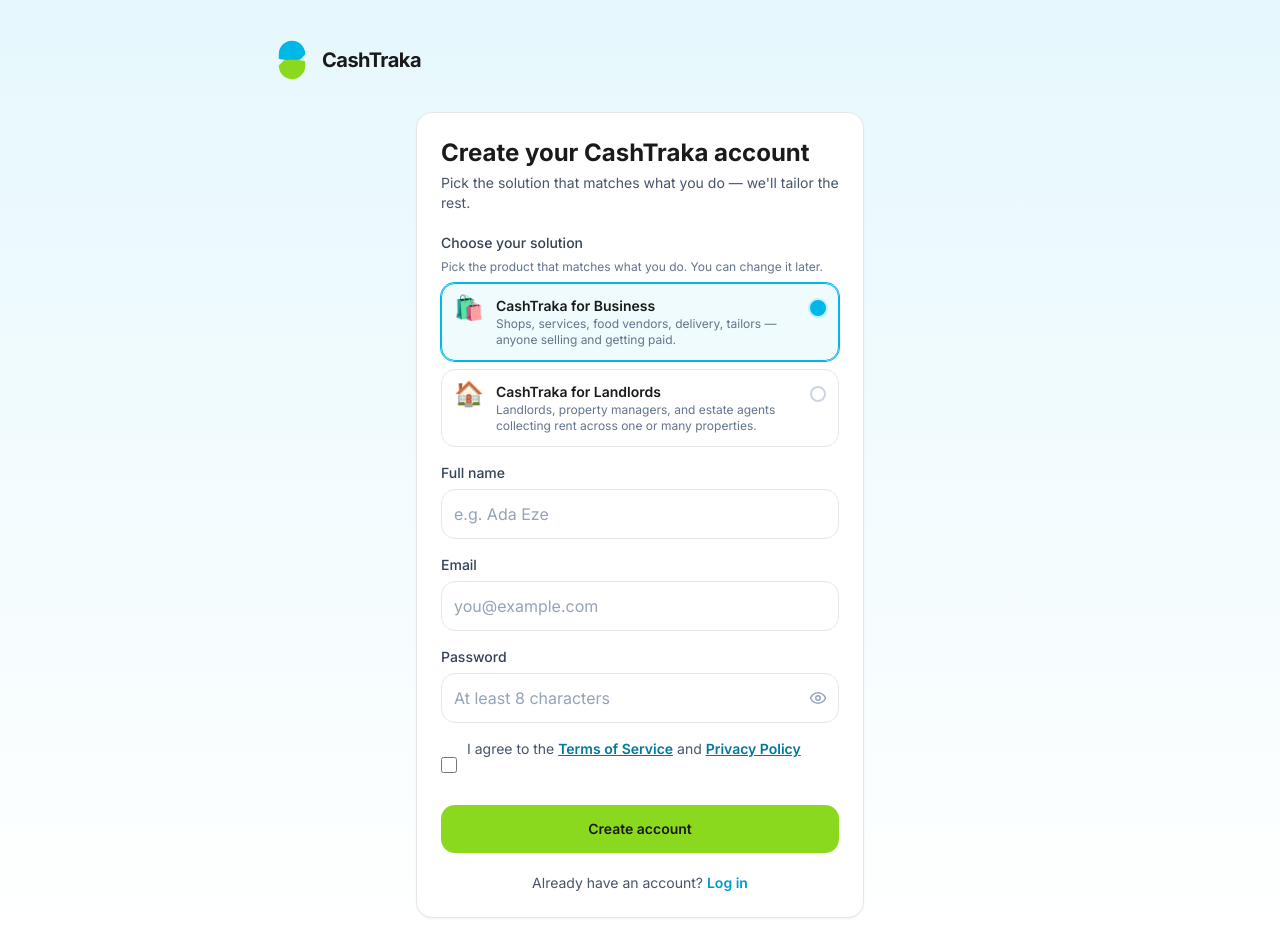
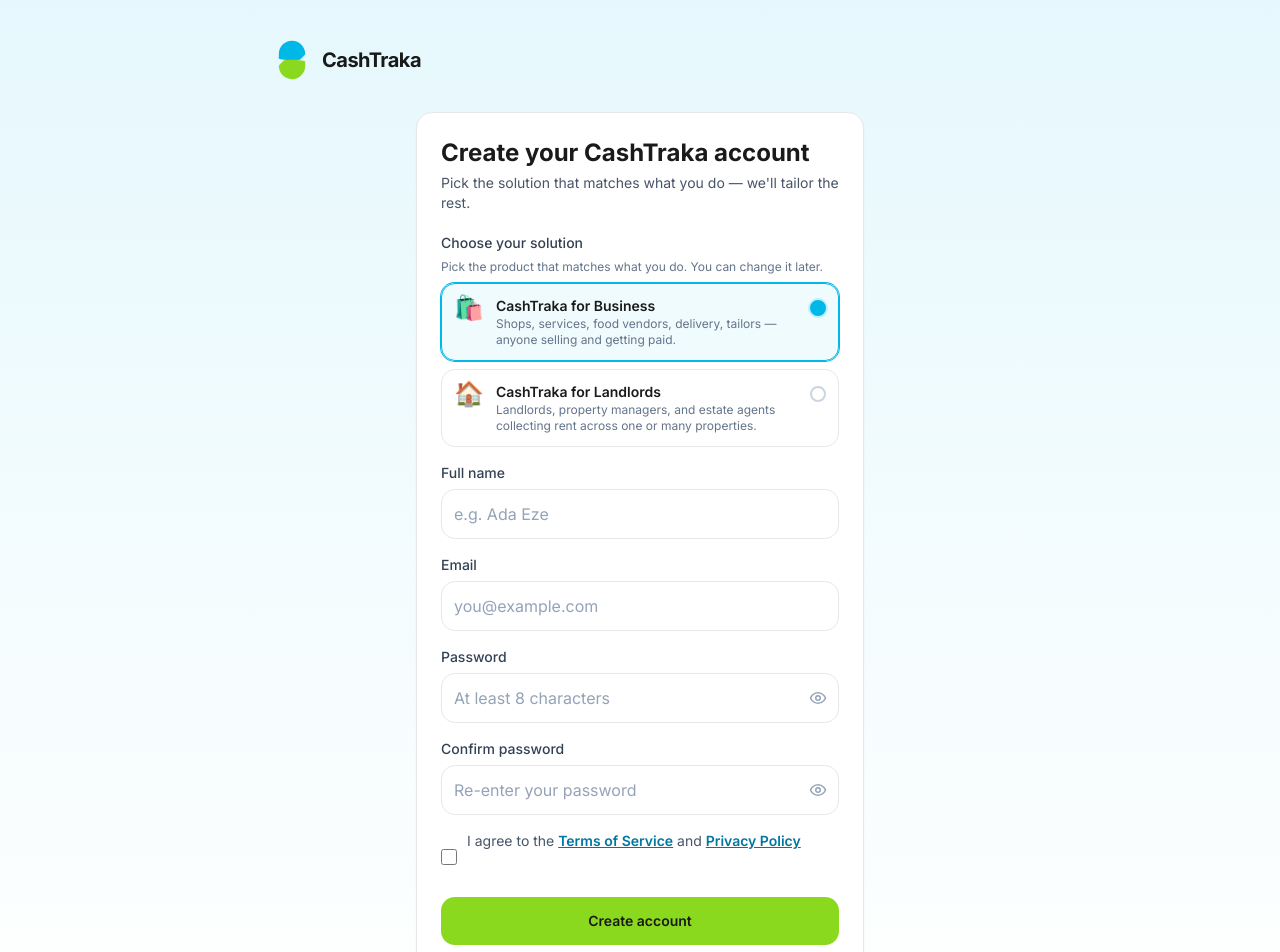
Before and after one commit to ordinarychief84/CashTraka, a Next.js app: page /signup in a window 1280 px wide. Shown: the top 952 px of the page. Built offline with nearby package versions, Linux system fonts and the light colour scheme.

Commit message:
feat: business address in settings + PayLink fix + blog post seed

```diff
--- a/src/app/api/auth/signup/route.ts
+++ b/src/app/api/auth/signup/route.ts
@@ -79,13 +79,9 @@ export async function POST(req: Request) {
     });
 
     // Send verification OTP email (fire-and-forget)
+    // Welcome email is sent later, after onboarding is completed
     emailService
       .sendVerificationOtp({ to: user.email, name: user.name, code: otp })
-      .catch(() => null);
-
-    // Also fire welcome email (separate from OTP)
-    emailService
-      .sendWelcome({ to: user.email, name: user.name, businessType: user.businessType })
       .catch(() => null);
 
     return ok({
--- a/src/app/api/auth/verify-otp/route.ts
+++ b/src/app/api/auth/verify-otp/route.ts
@@ -43,7 +43,7 @@ export async function POST(req: Request) {
         userId: user.id,
         usedAt: null,
         expiresAt: { gt: new Date() },
-        attempts: { lt: 5 },
+        attempts: { lt: 3 },
       },
       orderBy: { createdAt: 'desc' },
     });
@@ -62,7 +62,7 @@ export async function POST(req: Request) {
         where: { id: verification.id },
         data: { attempts: { increment: 1 } },
       });
-      const remaining = 4 - verification.attempts;
+      const remaining = 2 - verification.attempts;
       return NextResponse.json(
         {
           error:
--- a/src/app/api/cron/welcome-email/route.ts
+++ b/src/app/api/cron/welcome-email/route.ts
@@ -9,6 +9,8 @@ import { emailService } from '@/lib/services/email.service';
  *   1. Signed up 30+ minutes ago
  *   2. Haven't received the delayed welcome email yet
  *   3. Signed up within the last 24 hours (avoid spamming old users)
+ *   4. Have completed onboarding (welcome email sent on onboarding completion,
+ *      this cron sends the richer delayed version)
  *
  * Sends a warm, marketing-quality welcome email then marks them as sent.
  */
@@ -33,6 +35,7 @@ export async function GET(req: Request) {
           lte: thirtyMinAgo, // but at least 30 min ago
         },
         welcomeEmailSentAt: null, // haven't received it yet
+        onboardingCompleted: true, // only after onboarding is done
         isSuspended: false,
       },
       select: {
--- a/src/app/api/onboarding/route.ts
+++ b/src/app/api/onboarding/route.ts
@@ -1,13 +1,21 @@
 import { NextResponse } from 'next/server';
 import { prisma } from '@/lib/prisma';
 import { getCurrentUser } from '@/lib/auth';
+import { emailService } from '@/lib/services/email.service';
 
 export async function POST() {
   const user = await getCurrentUser();
   if (!user) return NextResponse.json({ error: 'Unauthorized' }, { status: 401 });
+
   await prisma.user.update({
     where: { id: user.id },
     data: { onboardingCompleted: true },
   });
+
+  // Send welcome email immediately after onboarding is completed
+  emailService
+    .sendWelcome({ to: user.email, name: user.name, businessType: user.businessType })
+    .catch(() => null);
+
   return NextResponse.json({ ok: true });
 }
--- a/src/components/AuthForm.tsx
+++ b/src/components/AuthForm.tsx
@@ -20,6 +20,7 @@ export function AuthForm({ mode }: { mode: Mode }) {
   const [error, setError] = useState<string | null>(null);
   const [submitting, setSubmitting] = useState(false);
   const [showPassword, setShowPassword] = useState(false);
+  const [showConfirm, setShowConfirm] = useState(false);
   const [businessType, setBusinessType] = useState<BusinessType>(
     initialType === 'property_manager' ? 'property_manager' : 'seller',
   );
@@ -42,8 +43,16 @@ export function AuthForm({ mode }: { mode: Mode }) {
     };
     if (mode === 'signup') {
       payload.name = String(form.get('name') || '');
+      payload.confirmPassword = String(form.get('confirmPassword') || '');
       payload.businessType = businessType;
       payload.termsAccepted = termsAccepted;
+
+      // Client-side password match check
+      if (payload.password !== payload.confirmPassword) {
+        setError('Passwords do not match');
+        setSubmitting(false);
+        return;
+      }
     }
 
     try {
@@ -156,6 +165,33 @@ export function AuthForm({ mode }: { mode: Mode }) {
         </div>
       </div>
 
+      {/* Confirm password — signup only */}
+      {mode === 'signup' && (
+        <div>
+          <label htmlFor="confirmPassword" className="label">Confirm password</label>
+          <div className="relative">
+            <input
+              id="confirmPassword"
+              name="confirmPassword"
+              type={showConfirm ? 'text' : 'password'}
+              className="input pr-10"
+              required
+              minLength={8}
+              placeholder="Re-enter your password"
+            />
+            <button
+              type="button"
+              onClick={() => setShowConfirm(!showConfirm)}
+              className="absolute right-3 top-1/2 -translate-y-1/2 text-slate-400 hover:text-slate-600 transition"
+              tabIndex={-1}
+              aria-label={showConfirm ? 'Hide password' : 'Show password'}
+            >
+              {showConfirm ? <EyeOff size={18} /> : <Eye size={18} />}
+            </button>
+          </div>
+        </div>
+      )}
+
       {/* Terms & Privacy checkbox — signup only */}
       {mode === 'signup' && (
         <label className="flex items-start gap-2.5 cursor-pointer group">
--- a/src/lib/services/auth.service.ts
+++ b/src/lib/services/auth.service.ts
@@ -28,8 +28,7 @@ export const authService = {
     });
     await setSessionCookie(user.id);
 
-    // Fire-and-forget welcome email (non-blocking).
-    emailService.sendWelcome({ to: user.email, name: user.name }).catch(() => null);
+    // Welcome email is sent after onboarding is completed (not on signup)
 
     return {
       id: user.id,
--- a/src/lib/validators.ts
+++ b/src/lib/validators.ts
@@ -4,8 +4,12 @@ export const signupSchema = z.object({
   name: z.string().trim().min(2, 'Enter your full name'),
   email: z.string().trim().toLowerCase().email('Enter a valid email'),
   password: z.string().min(8, 'Password must be at least 8 characters'),
+  confirmPassword: z.string().min(1, 'Please confirm your password'),
   businessType: z.enum(['seller', 'property_manager']).optional().default('seller'),
   termsAccepted: z.boolean().optional().default(false),
+}).refine((data) => data.password === data.confirmPassword, {
+  message: 'Passwords do not match',
+  path: ['confirmPassword'],
 });
 
 export const loginSchema = z.object({
```
Also changed, not shown: 2 other files (tests, documents, lock files or other folders).
